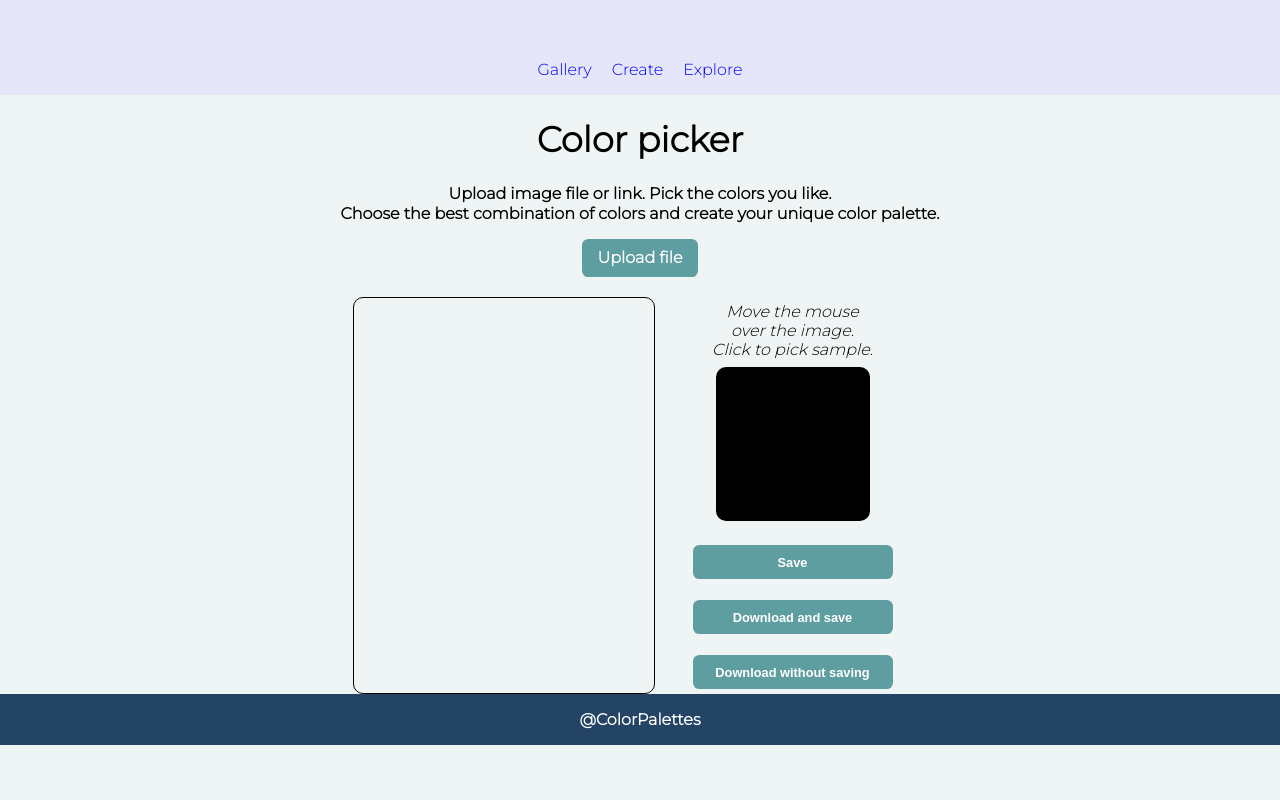
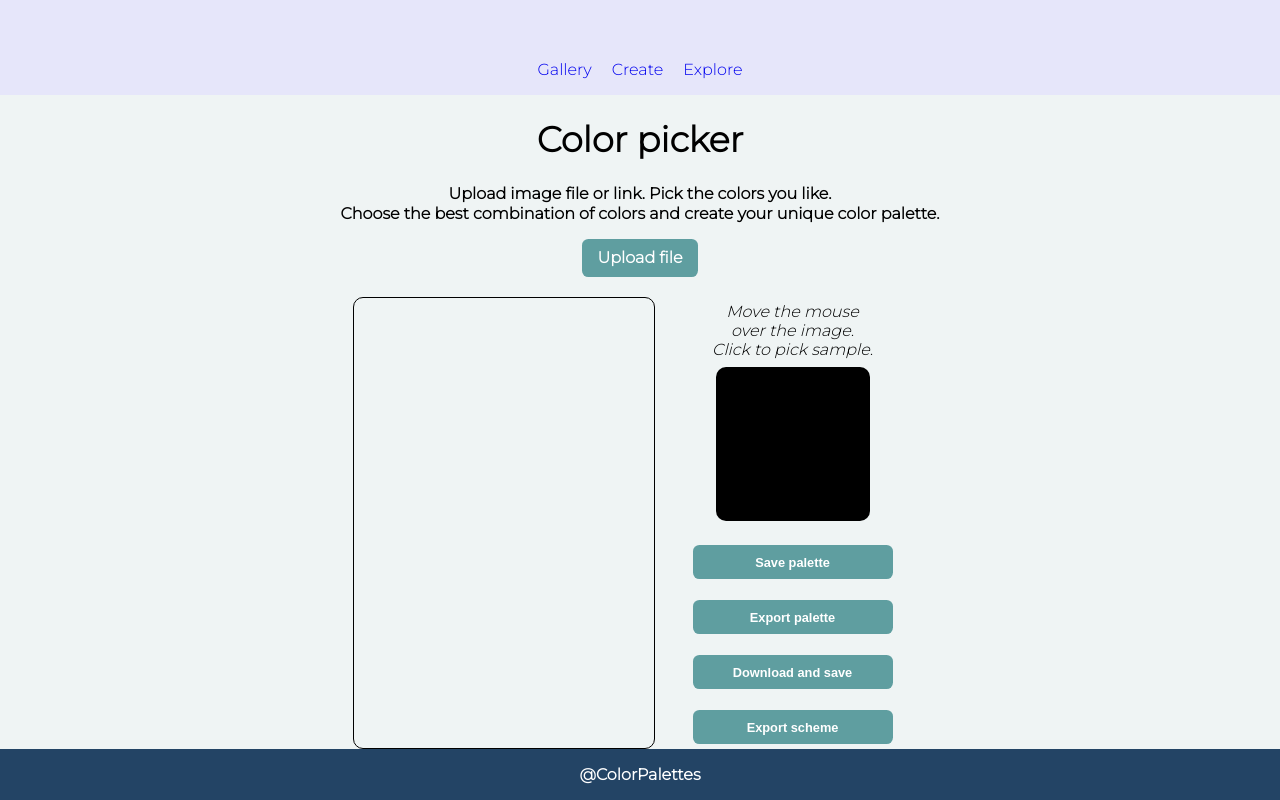
Before and after one commit to MiglenaPencheva/color-palettes-react, a React (Create React App) app: page /color-picker in a window 1280 px wide. Shown: the part 417-1217 px from the top of the page. Before the commit the page ends 1162 px from the top, so only its background shows below. Built offline with nearby package versions, Linux system fonts and the light colour scheme.

Commit message:
ColorPicker updates

```diff
--- a/src/components/ColorPickerPage/ColorPickerPage.js
+++ b/src/components/ColorPickerPage/ColorPickerPage.js
@@ -125,7 +125,23 @@ const ColorPickerPage = () => {
         }
     };
 
-    const savePalette = (e) => {};
+    const exportScheme = async (e) => {
+        const el = document.getElementById('colors');
+        const imageFileName = 'myNewColorPalette';
+        const canvas = await html2canvas(el);
+        const image = canvas.toDataURL('image/png', 1.0);
+        const downloadImage = (blob, fileName) => {
+            const fakeLink = document.createElement('a');
+            fakeLink.style = 'display: none';
+            fakeLink.download = fileName;
+            fakeLink.href = blob;
+            document.body.appendChild(fakeLink);
+            fakeLink.click();
+            document.body.removeChild(fakeLink);
+            fakeLink.remove();
+        };
+        downloadImage(image, imageFileName);
+    };
 
     const saveAndDownloadPalette = () => {
         const a = document.createElement('a');
@@ -139,7 +155,7 @@ const ColorPickerPage = () => {
         document.body.removeChild(a);
     };
 
-    const downloadOnly = async () => {
+    const exportPalette = async () => {
         const el = document.getElementById('canvasSection');
         const imageFileName = 'myNewColorPalette';
         const canvas = await html2canvas(el);
@@ -155,6 +171,28 @@ const ColorPickerPage = () => {
             fakeLink.remove();
         };
         downloadImage(image, imageFileName);
+        console.log(image);
+    };
+
+    const saveAndUpload = async () => {
+        const el = document.getElementById('canvasSection');
+        const canvas = await html2canvas(el);
+        const urlToSave = canvas.toDataURL('image/png', 1.0);
+        console.log(urlToSave);
+        return urlToSave;
+
+        // const downloadImage = (blob) => {
+        //     const fakeLink = document.createElement('a');
+        //     fakeLink.style = 'display: none';
+        //     // fakeLink.download = fileName;
+        //     fakeLink.href = blob;
+        //     document.body.appendChild(fakeLink);
+        //     console.log(fakeLink.href);
+        //     fakeLink.click();
+        //     document.body.removeChild(fakeLink);
+        //     fakeLink.remove();
+        // };
+        // downloadImage(image);
     };
 
     return (
@@ -202,24 +240,11 @@ const ColorPickerPage = () => {
                         style={{ backgroundColor: `${pickedColor}` }}>
                     </span>
                     <section className="buttons">
-                        <button className="button save-color-palette" onClick={savePalette}>Save</button>
+                        <button className="button save-color-palette" onClick={saveAndUpload}>Save palette</button>
+                        <button className="button save-color-palette" onClick={exportPalette}>Export palette</button>
                         <button className="button save-color-palette" onClick={saveAndDownloadPalette}>Download and save</button>
-                        <button className="button save-color-palette" onClick={downloadOnly}>Download without saving</button>
+                        <button className="button save-color-palette" onClick={exportScheme}>Export scheme</button>
                     </section>
-
-                    {/* <section className="direction">
-                        Choose direction <br />
-                        <input type="radio"
-                            checked={direction === 'horizontal'}
-                            value="horizontal"
-                            onChange={(e) => { setDirection(e.target.value); }} />
-                        <label>horizontal</label>
-                        <input type="radio"
-                            checked={direction === 'vertical'}
-                            value="vertical"
-                            onChange={(e) => { setDirection(e.target.value); }} />
-                        <label>vertical</label>
-                    </section> */}
                 </aside>
 
             </section>
```
